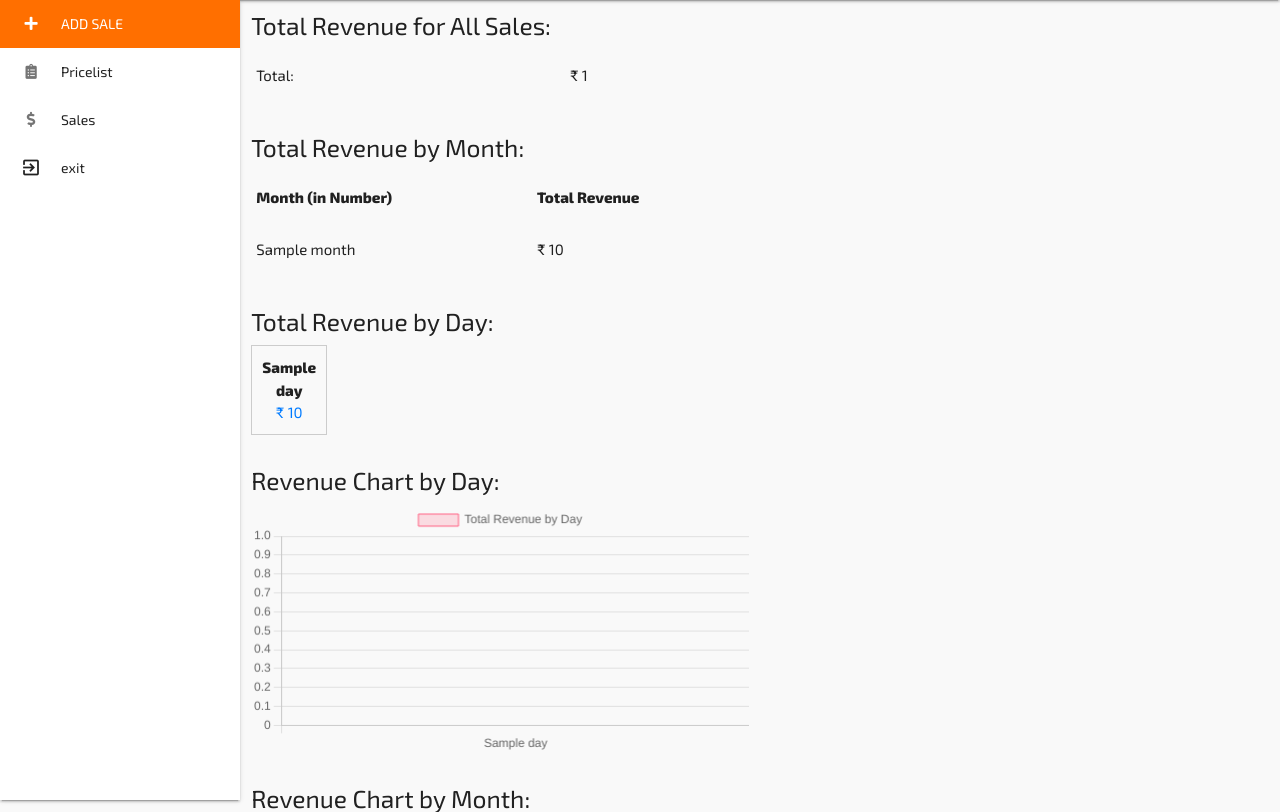
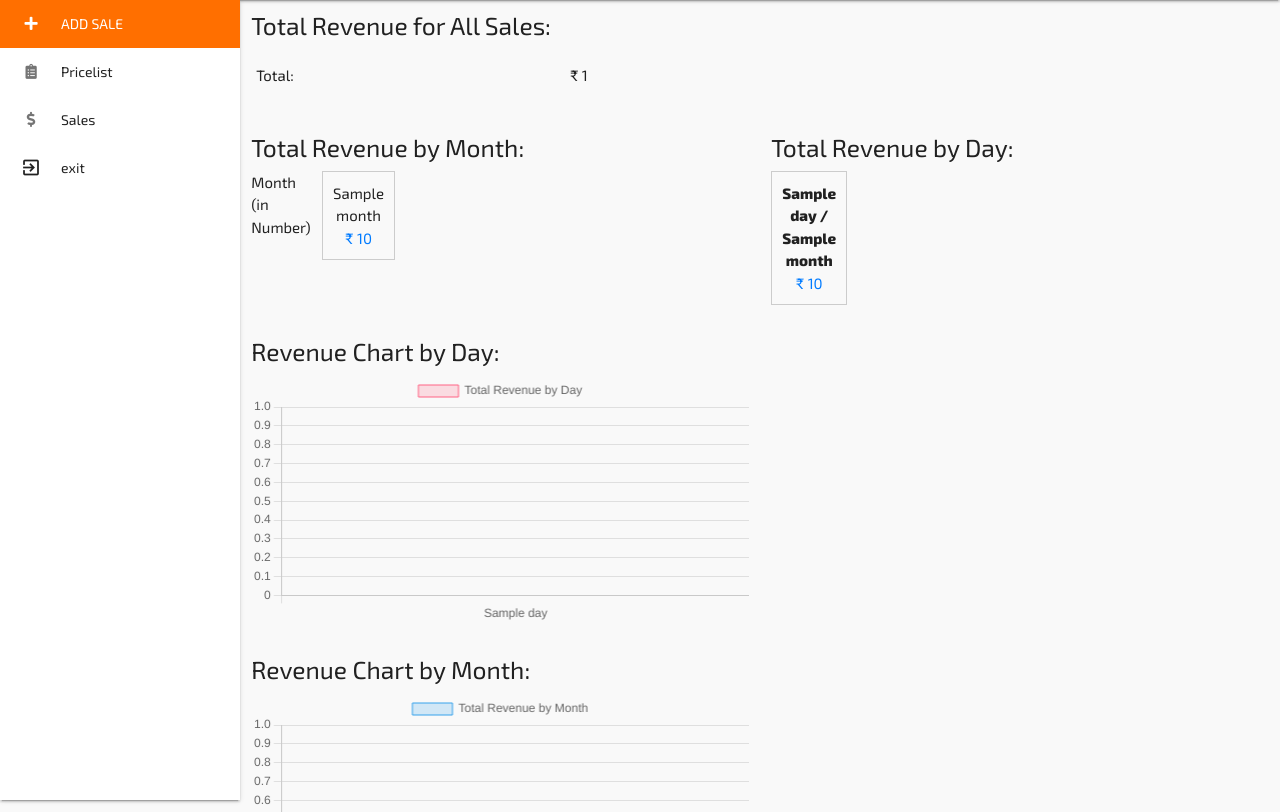
Before and after one commit to iratusbison/booking, a Django app: template itemmanager/templates/sale_list_with_total.html in a window 1280 px wide. Shown: the part 64-876 px from the top of the page. Run offline with Django 4.2, Linux system fonts and the light colour scheme; the template is opened without the code that fills it: most values are stand-ins (such as "Sample title", 1, 10 or a date in 2020); some libraries are stand-ins or nearby versions; some web fonts are replaced.

Commit message:
Update sale_list_with_total.html

```diff
--- a/itemmanager/templates/sale_list_with_total.html
+++ b/itemmanager/templates/sale_list_with_total.html
@@ -39,17 +39,17 @@
 <div class="row">
     <div class="col s12 m6">
         <h5>Total Revenue by Month:</h5>
-        <table class="clean">
+        <div class="calendar">
             <tr>
                 <th> Month (in Number) </th>
-                <th>Total Revenue</th>
+
             </tr>
 
             {% for month, revenue in revenue_by_month.items %}
-            <tr>
-                <td>{{ month }}</td>
-                <td style="text-align: left">₹ {{ revenue|floatformat:0|intcomma }}</td>
-            </tr>
+           <div class="calendar-cell">
+                <div class="calendar-month">{{ month }}</div>
+                <div class="revenue-amount">₹ {{ revenue|floatformat:0|intcomma }}</div>
+            </div>
             {% endfor %}
         </table>
     </div>
@@ -60,10 +60,13 @@
         <h5>Total Revenue by Day:</h5>
         <div class="calendar">
             {% for day, revenue in revenue_by_day.items %}
+            {% for month, revenue in revenue_by_month.items %}
             <div class="calendar-cell">
-                <div class="calendar-day">{{ day }}</div>
+
+                <div class="calendar-day">{{ day }} / {{ month }}</div>
                 <div class="revenue-amount">₹ {{ revenue|floatformat:0|intcomma }}</div>
             </div>
+            {% endfor %}
             {% endfor %}
         </div>
     </div>
```
